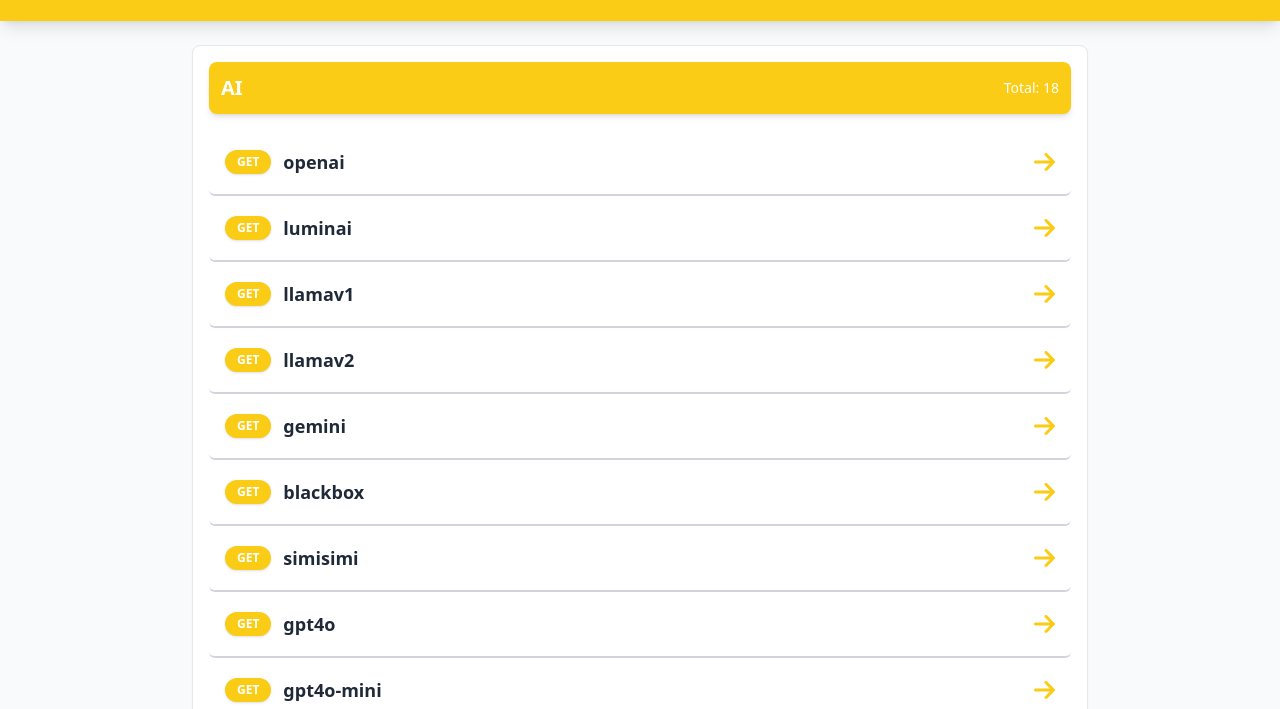
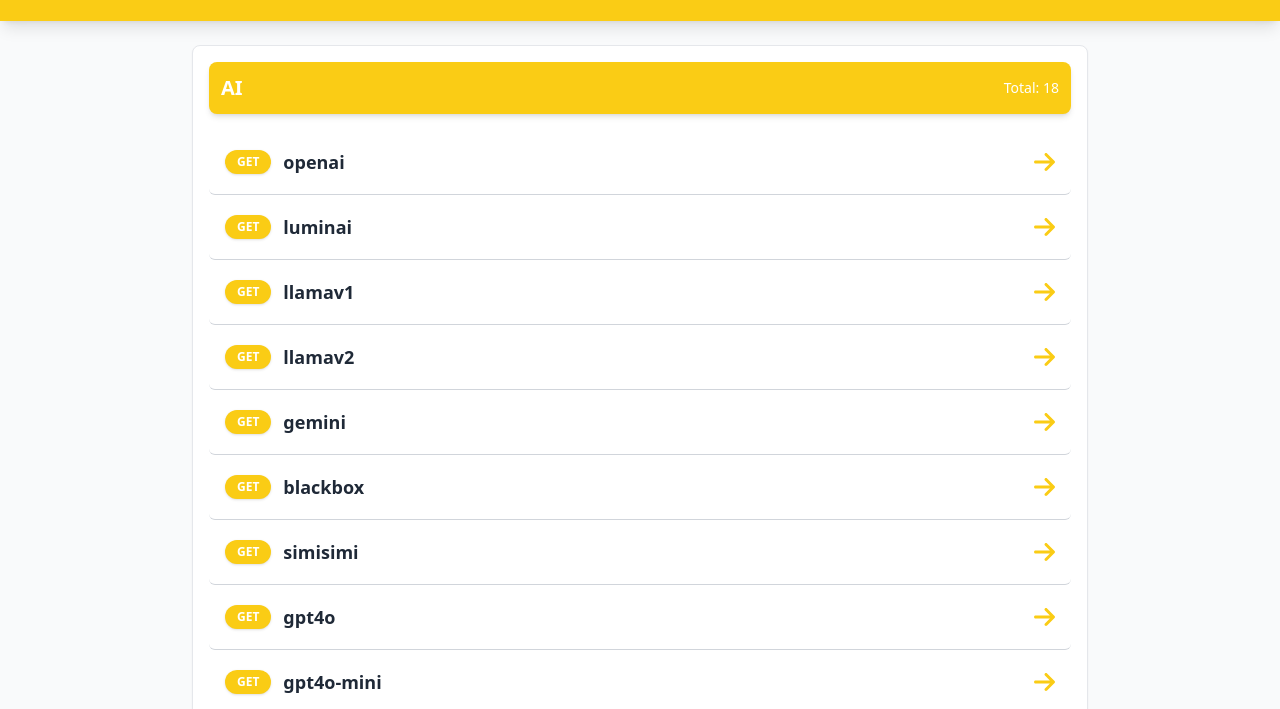
Before and after one commit to Saannan/Web, a website: page public/index.html in a window 1280 px wide. Shown: the part 91-800 px from the top of the page. Drawn offline with nearby package versions, Linux system fonts and the light colour scheme.

Commit message:
Add files via upload

```diff
--- a/public/index.html
+++ b/public/index.html
@@ -9,11 +9,12 @@
   <style>
     :root {
       --yellow-light: #facc15;
+      --gray-light: #d1d5db;
     }
     .bg-yellow-light { background-color: var(--yellow-light); }
     .text-yellow-light { color: var(--yellow-light); }
     .hidden { display: none; }
-    .card:not(:last-child) { border-bottom: 2px solid #d1d5db; }
+    .card:not(:last-child) { border-bottom: 1px solid var(--gray-light); }
   </style>
 </head>
 <body class="bg-white text-gray-800 min-h-screen flex flex-col">
```
